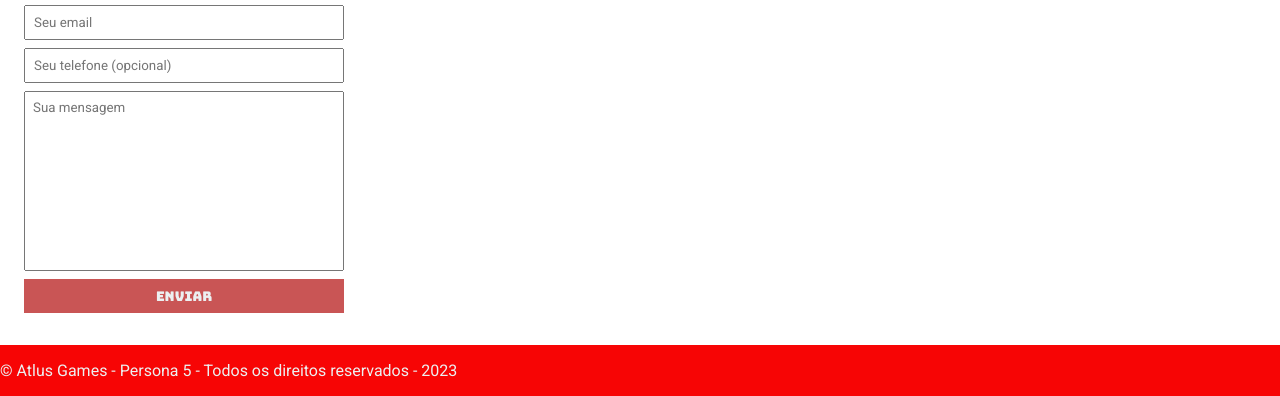
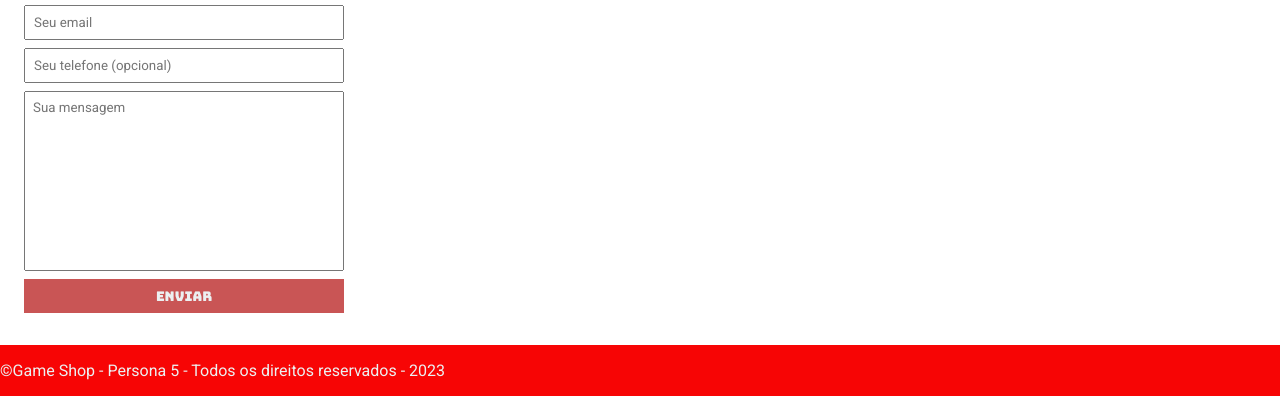
Before and after one commit to rafaelscdev/site_gameshop, a plain HTML site: page index.html in a window 1280 px wide. Shown: the part 1133-1529 px from the top of the page. Drawn offline with Linux system fonts and the light colour scheme.

Commit message:
segundo commit

```diff
--- a/index.html
+++ b/index.html
@@ -93,7 +93,7 @@
     <footer>
         <div class="container">
             <p>
-                &copy; Atlus Games - Persona 5 - Todos os direitos reservados - 2023
+                &copy;Game Shop - Persona 5 - Todos os direitos reservados - 2023
             </p>
         </div>
     </footer>
```
